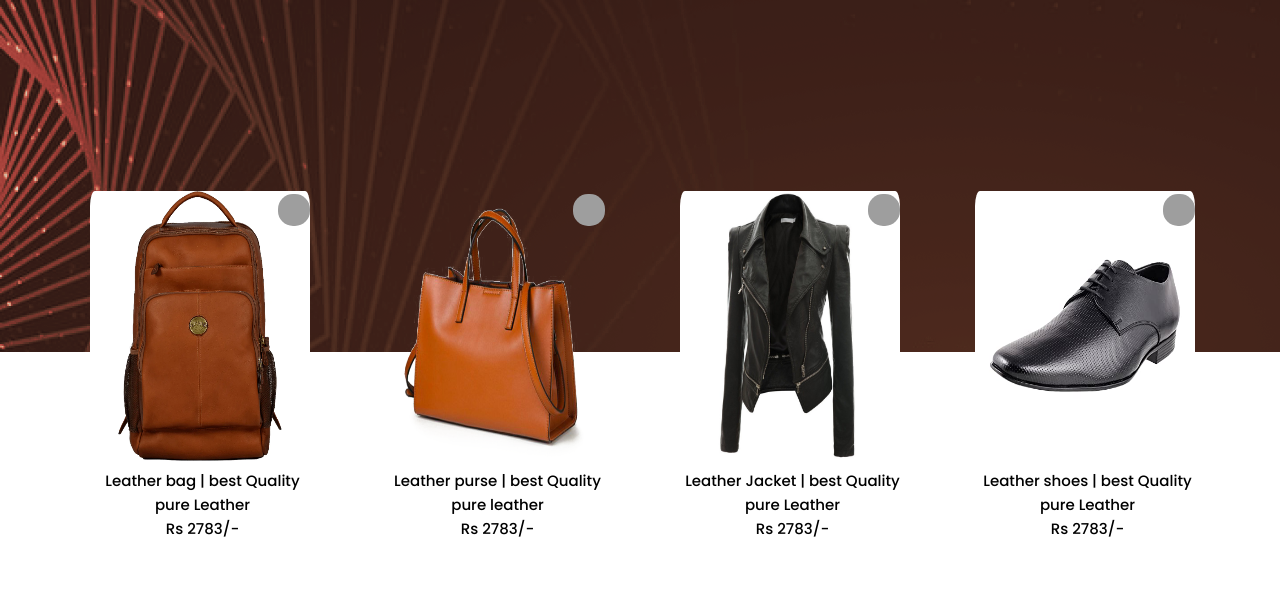
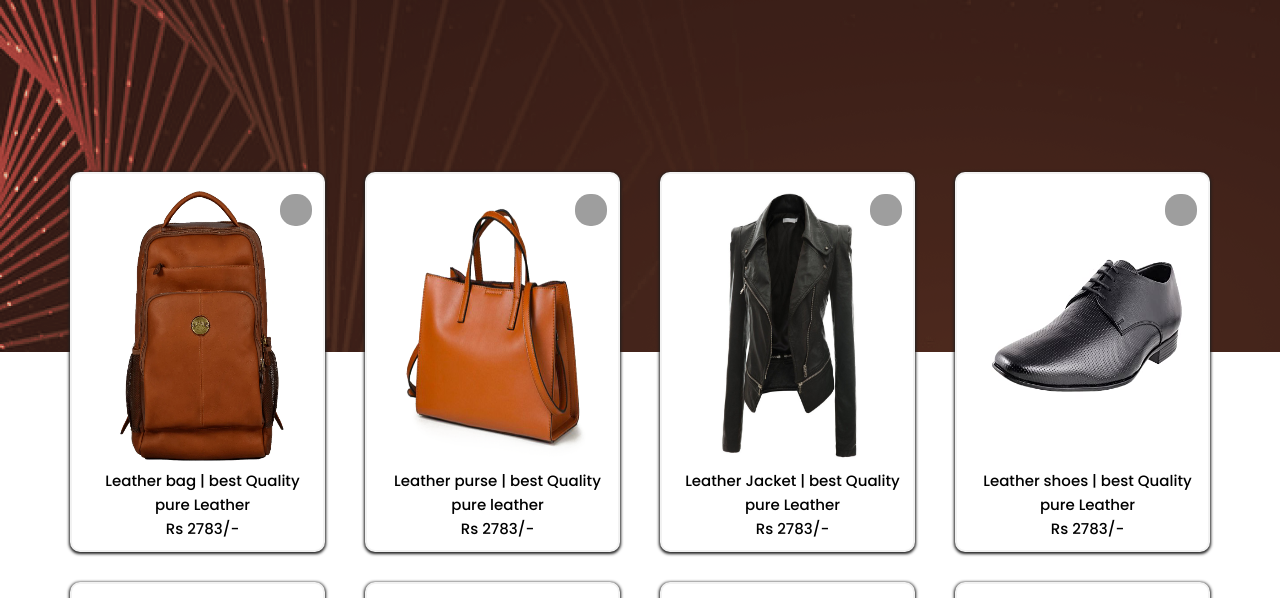
Before and after one commit to KiranAminPanjwani/LeatherHoard, a plain HTML site: page html/products.html in a window 1280 px wide. Shown: the part 128-726 px from the top of the page. Drawn offline with nearby package versions, Linux system fonts and the light colour scheme; grey boxes are pictures that could not be loaded.

Commit message:
Linked css variables file to products page

```diff
--- a/html/products.html
+++ b/html/products.html
@@ -20,6 +20,7 @@
       crossorigin="anonymous"
     />
     <!-- style css -->
+    <link rel="stylesheet" href="../css/variables.css" />
     <link rel="stylesheet" href="../css/products.css" />
     <link rel="stylesheet" href="../css/style.css">
     <!-- Responsive-->
```
